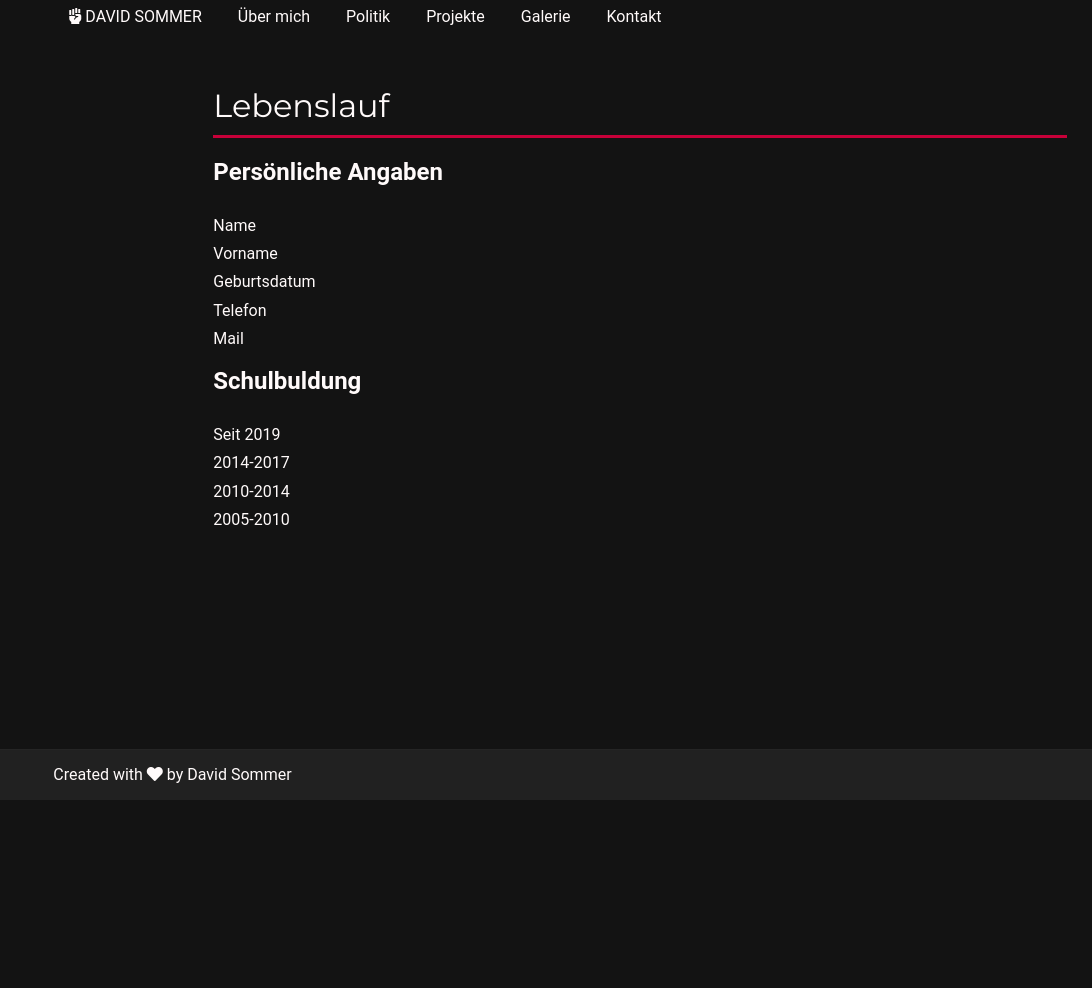
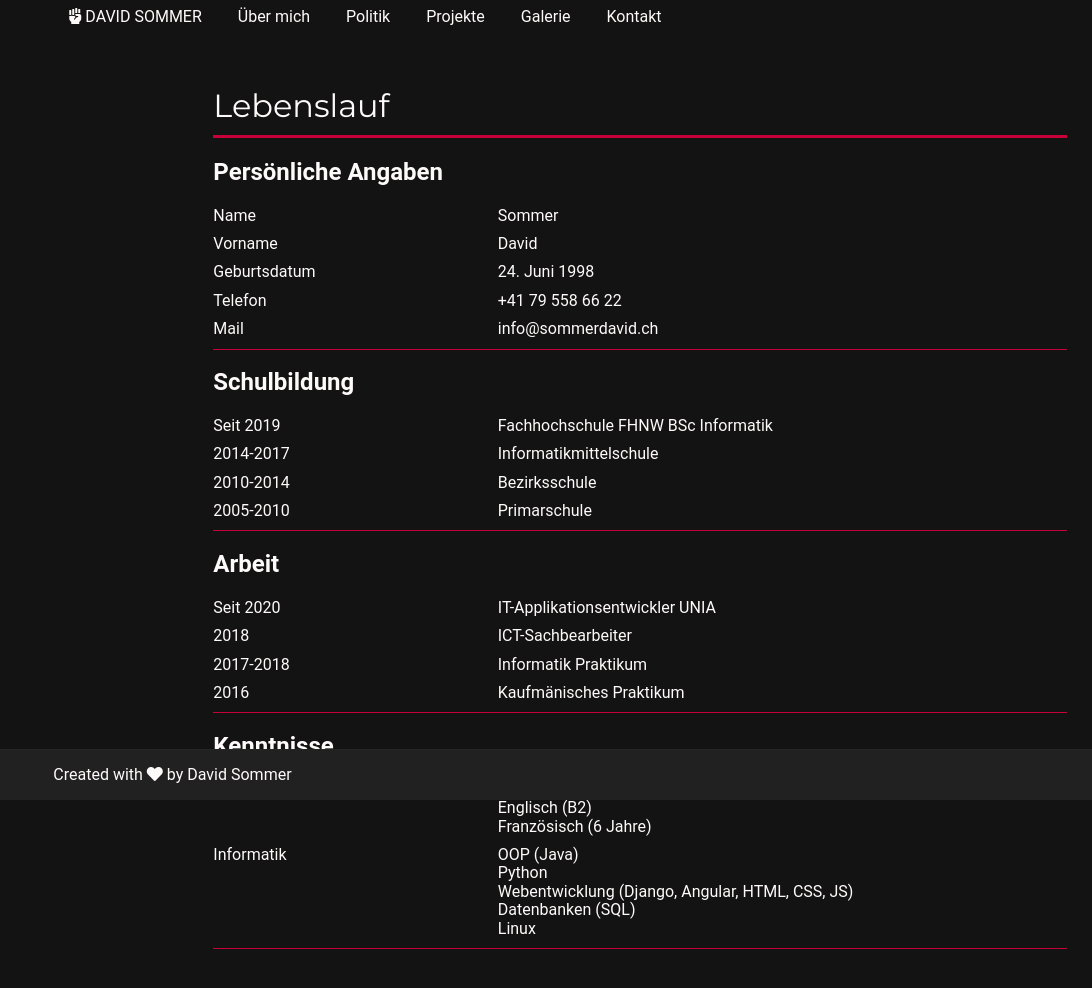
Before and after one commit to davesommer/sommerdavid.ch, a plain HTML site: page about.html in a window 1280 px wide. Shown: the full height of the page, 0-1092 px from the left. Before the commit the page ends 800 px from the top, so only its background shows below. Drawn offline with nearby package versions, Linux system fonts and the light colour scheme.

Commit message:
css changes

```diff
--- a/about.html
+++ b/about.html
@@ -2,7 +2,7 @@
 <html lang="en">
 <head>
     <meta charset="UTF-8">
-    <title>Title</title>
+    <title>Über mich</title>
 </head>
 <body><!DOCTYPE html>
 <html lang="en">
@@ -10,7 +10,8 @@
     <meta charset="UTF-8">
     <title>David Sommer</title>
     <link rel="stylesheet" href="https://unpkg.com/purecss@2.0.3/build/pure-min.css">
-    <link rel="stylesheet" href="css/all.css">
+    <link rel="stylesheet" href="css/fa.css">
+    <link rel="stylesheet" href="css/colors.css">
     <link rel="stylesheet" href="css/styles.css">
 </head>
 <body>
@@ -52,19 +53,69 @@
                 <h1>Lebenslauf</h1>
                 <div class="cv-card">
                     <h2>Persönliche Angaben</h2>
+                    <div class="pure-g">
+                        <div class="pure-u-1-3">
                             <div class="text">Name</div>
                             <div class="text">Vorname</div>
                             <div class="text">Geburtsdatum</div>
                             <div class="text">Telefon</div>
                             <div class="text">Mail</div>
                         </div>
+                        <div class="pure-u-2-3">
+                            <div class="text">Sommer</div>
+                            <div class="text">David</div>
+                            <div class="text">24. Juni 1998</div>
+                            <div class="text">+41 79 558 66 22</div>
+                            <div class="text">info@sommerdavid.ch</div>
+                        </div>
+                    </div>
+                </div>
                 <div class="cv-card">
-                    <h2>Schulbuldung</h2>
+                    <h2>Schulbildung</h2>
+                    <div class="pure-g">
+                        <div class="pure-u-1-3">
                             <div class="text">Seit 2019</div>
                             <div class="text">2014-2017</div>
                             <div class="text">2010-2014</div>
                             <div class="text">2005-2010</div>
-                    <div class="text"></div>
+                        </div>
+                        <div class="pure-u-2-3">
+                            <div class="text">Fachhochschule FHNW BSc Informatik</div>
+                            <div class="text">Informatikmittelschule</div>
+                            <div class="text">Bezirksschule</div>
+                            <div class="text">Primarschule</div>
+                        </div>
+                    </div>
+                </div>
+                <div class="cv-card">
+                    <h2>Arbeit</h2>
+                    <div class="pure-g">
+                        <div class="pure-u-1-3">
+                            <div class="text">Seit 2020</div>
+                            <div class="text">2018</div>
+                            <div class="text">2017-2018</div>
+                            <div class="text">2016</div>
+                        </div>
+                        <div class="pure-u-2-3">
+                            <div class="text">IT-Applikationsentwickler UNIA</div>
+                            <div class="text">ICT-Sachbearbeiter</div>
+                            <div class="text">Informatik Praktikum</div>
+                            <div class="text">Kaufmänisches Praktikum</div>
+                        </div>
+                    </div>
+                </div>
+                <div class="cv-card">
+                    <h2>Kenntnisse</h2>
+                    <div class="pure-g">
+                        <div class="pure-u-1-3">
+                            <div class="text">Sprachen<br><br><br></div>
+                            <div class="text">Informatik<br><br><br><br><br></div>
+                        </div>
+                        <div class="pure-u-2-3">
+                            <div class="text">Deutsch (Muttersprache)<br>Englisch (B2)<br>Französisch (6 Jahre)</div>
+                            <div class="text">OOP (Java)<br>Python<br>Webentwicklung (Django, Angular, HTML, CSS, JS)<br>Datenbanken (SQL)<br>Linux</div>
+                        </div>
+                    </div>
                 </div>
             </div>
             <div class="pure-u-4-24"></div>
--- /dev/null
+++ b/css/colors.css
@@ -0,0 +1,11 @@
+:root {
+    --main-background: #131313;
+    --main-font: #fffafa;
+    --main-icon: #fffafa;
+    --main-footer: #212121;
+    --second-footer: #252525;
+    --main-red: #c70039;
+    --main-blue: #1f618d;
+    --main-purple: #5b2c6f;
+    --main-yellow: #ffc300;
+}
--- a/css/styles.css
+++ b/css/styles.css
@@ -11,16 +11,9 @@
     --main-yellow: #ffc300;
 }*/
 
-:root {
-    --main-background: #131313;
-    --main-font: #fffafa;
-    --main-icon: #fffafa;
-    --main-footer: #212121;
-    --second-footer: #252525;
-    --main-red: #c70039;
-    --main-blue: #1f618d;
-    --main-purple: #5b2c6f;
-    --main-yellow: #ffc300;
+:focus {
+    outline: none !important;
+    border:1px solid var(--main-red);
 }
 
 body {
@@ -58,7 +51,7 @@ h1 {
 }
 
 .text {
-    padding-top: 10px;
+    padding-bottom: 10px;
 }
 
 .right {
@@ -96,12 +89,21 @@ h1 {
     color: var(--main-background);
 }
 
+.pure-menu-link:focus {
+    background: var(--main-red);
+    color: var(--main-background);
+}
+
 .project-card {
     padding-bottom: 10px;
-    border-bottom: 1px solid var(--main-font);
+    border-bottom: 1px solid var(--main-red);
 }
 
 .project-image {
     width: 90%;
     margin-top: 1vh;
 }
+
+.cv-card {
+    border-bottom: 1px solid var(--main-red);
+}
```
Also changed, not shown: contact.html (+2 -1 lines), gallery.html (+2 -1 lines), index.html (+2 -1 lines), politics.html (+2 -1 lines), projects.html (+3 -2 lines), css/fa.css (renamed from css/all.css). Lines whose indentation alone changed are shown as unchanged.
